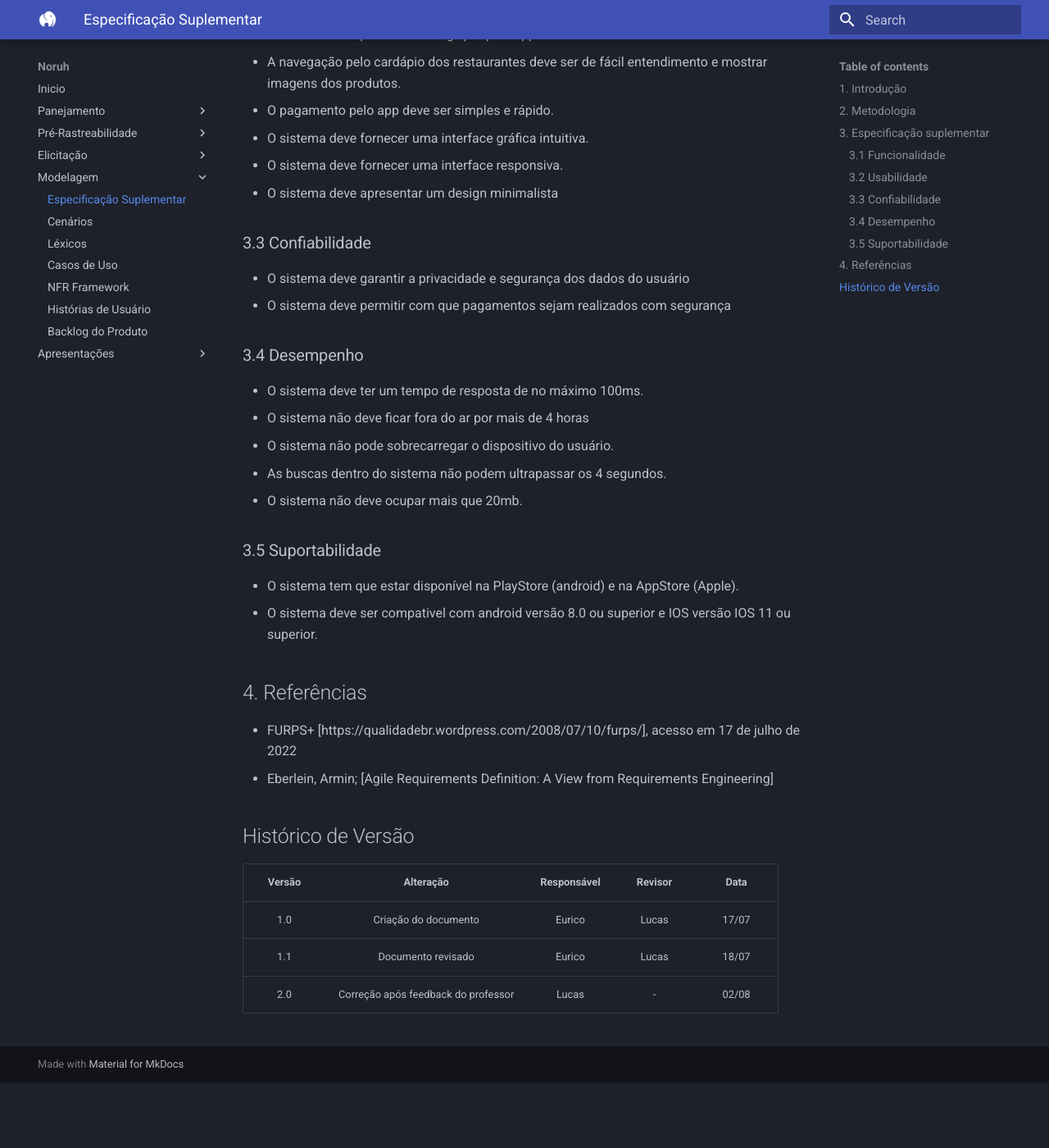
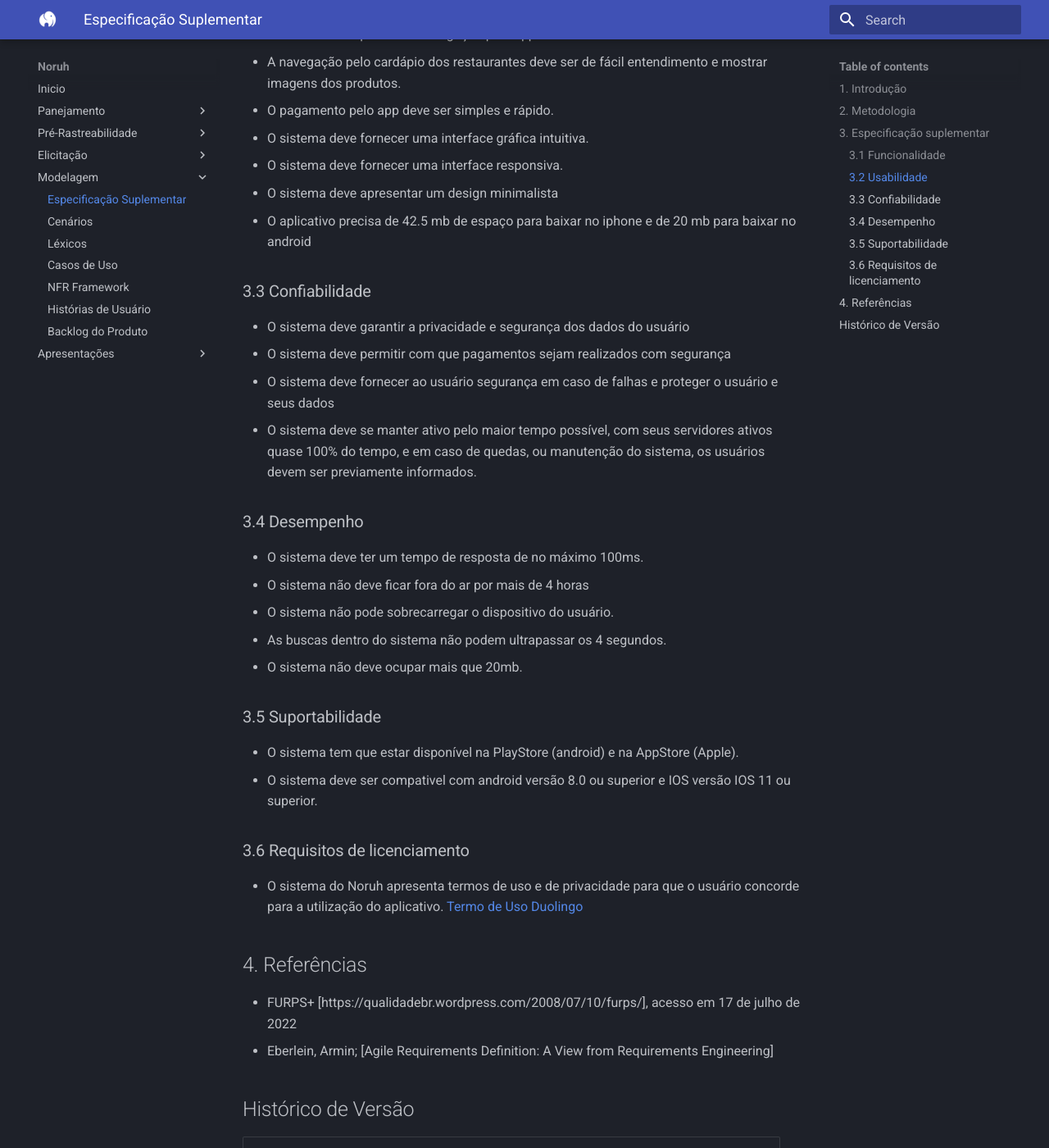
Before and after one commit to Thiab394/2022.1-Noruh, an MkDocs documentation site: the page built from docs/modelagem/especificacao.md, in a window 1280 px wide and 1400 px high, scrolled down 1107 px. Shown: the whole window at 82% size. Built offline with MkDocs 1.6.1 and Material for MkDocs 9.7.7, drawn with Linux system fonts in a browser that asks for light colours; before the commit the page ends 2427 px from its top, so only the background shows below that; some of the changed text lies outside the part shown.

Commit message:
Adicionando verificacao especificacao suplementar

```diff
--- a/docs/modelagem/especificacao.md
+++ b/docs/modelagem/especificacao.md
@@ -30,10 +30,13 @@
 - O sistema deve fornecer uma interface gráfica intuitiva.
 - O sistema deve fornecer uma interface responsiva.
 - O sistema deve apresentar um design minimalista
+- O aplicativo precisa de 42.5 mb de espaço para baixar no iphone e de 20 mb para baixar no android
 
 ### 3.3 Confiabilidade
 - O sistema deve garantir a privacidade e segurança dos dados do usuário
 - O sistema deve permitir com que pagamentos sejam realizados com segurança
+- O sistema deve fornecer ao usuário segurança em caso de falhas e proteger o usuário e seus dados
+- O sistema deve se manter ativo pelo maior tempo possível, com seus servidores ativos quase 100% do tempo, e em caso de quedas, ou manutenção do sistema, os usuários devem ser previamente informados.
 
 ### 3.4 Desempenho
 - O sistema deve ter um tempo de resposta de no máximo 100ms.
@@ -45,6 +48,10 @@
 ### 3.5 Suportabilidade
 - O sistema tem que estar disponível na PlayStore (android) e na AppStore (Apple).
 - O sistema deve ser compativel com android versão 8.0 ou superior e IOS versão IOS 11 ou superior.
+
+### 3.6 Requisitos de licenciamento
+- O sistema do Noruh apresenta termos de uso e de privacidade para que o usuário concorde para a utilização do aplicativo. [Termo de Uso Duolingo](https://novo.noruh.com/Home/Politica?codigo=termosDeServico)
+
 
 
 
@@ -59,3 +66,4 @@
 |   1.0  | Criação do documento           |    Eurico  | Lucas | 17/07 |
 |   1.1  | Documento revisado          |    Eurico  | Lucas | 18/07 |
 |   2.0  | Correção após feedback do professor          |    Lucas  | - | 02/08 |
+|   3.0  | Adicionando melhorias após inspeção          |    João  | - | 12/08 |
```
Also changed, not shown: docs/analise/verificacao/inspecaoEspecificacaoSuplementar.md (added, +47 -0 lines), docs/analise/verificacao/verificacaoEspecSuplementar.md (added).
